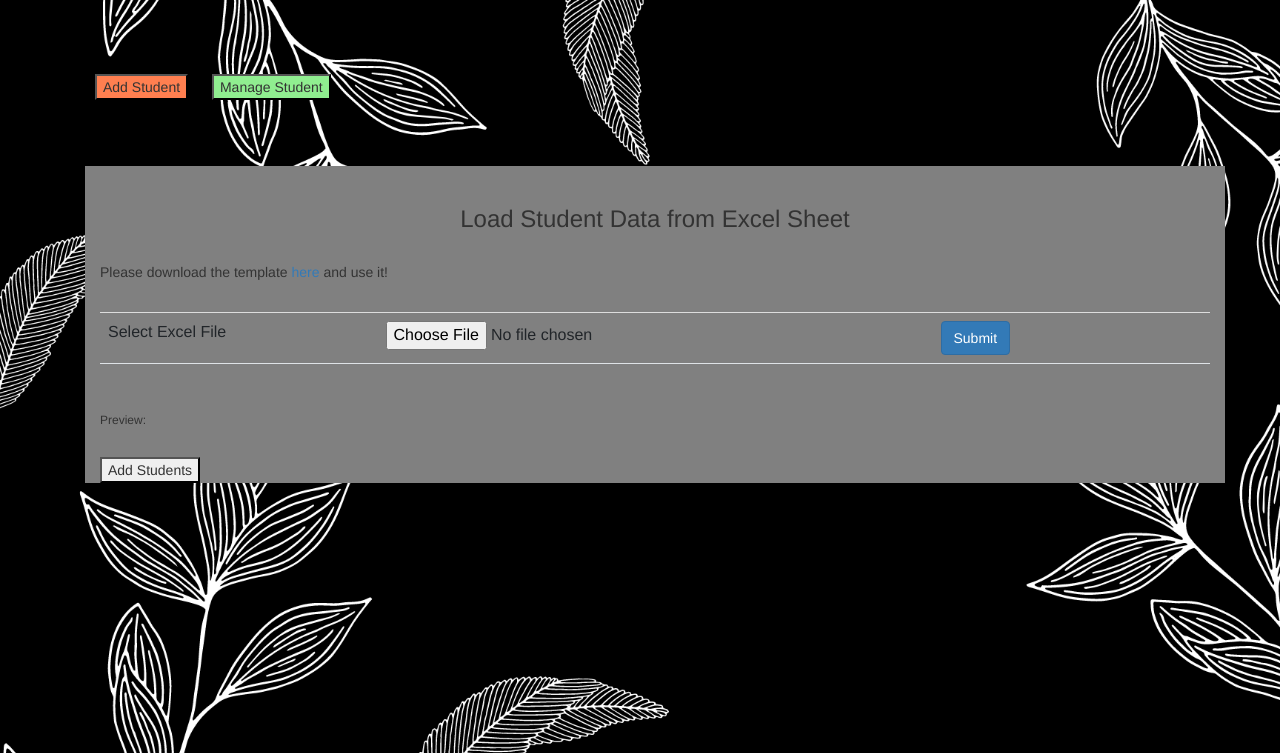
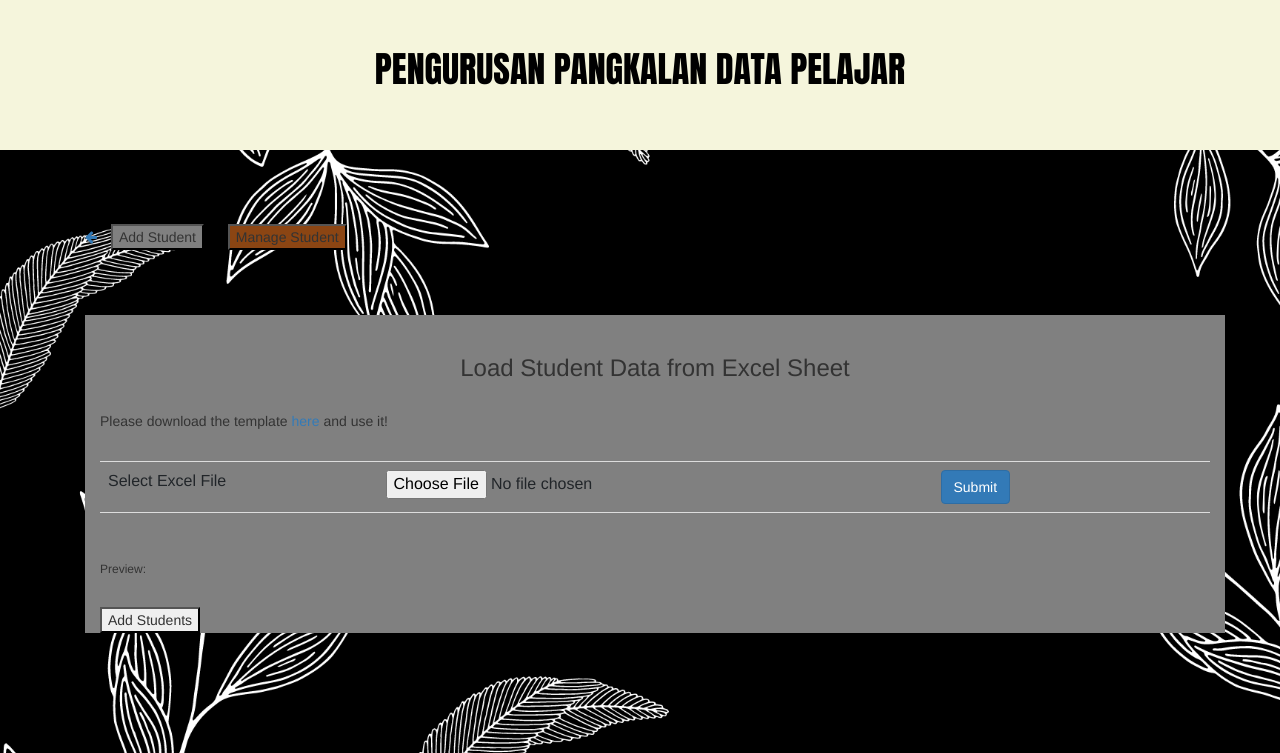
Before and after one commit to mrahmatm/csc578_grp, a PHP site: the page made by staff/manage student.php in a window 1280 px wide. Shown: the top 753 px of the page. Run offline with PHP 8.4, Linux system fonts and the light colour scheme; data comes from the database, SQL or seed files in the repository.

Commit message:
done design for staff page

```diff
--- a/log in.php
+++ b/log in.php
@@ -15,10 +15,11 @@
 <body>
     <style>
         body{
-            background-image: url("bla.png");
-            background-color: #cccccc;
+            background-image: url("lol.png");
+            background-size: cover;
         }
         .container{
+            background-color: grey;
             margin-left:100px;
             text-align: center;
             font-size: 18px;
--- /dev/null
+++ b/staff/designStudent.php
@@ -0,0 +1,51 @@
+<!DOCTYPE html>
+<html lang="en">
+<head>
+    <meta charset="UTF-8">
+    <meta http-equiv="X-UA-Compatible" content="IE=edge">
+    <meta name="viewport" content="width=device-width, initial-scale=1.0">
+    <link rel="stylesheet" href="https://cdnjs.cloudflare.com/ajax/libs/font-awesome/4.7.0/css/font-awesome.min.css">
+<style>
+    .header{
+  background-color:beige;
+  color: black;
+  padding: 30px;
+}
+
+.btn {
+  background-color:black ;
+  border: none;
+  color: white;
+  padding: 12px 16px;
+  font-size: 16px;
+  cursor: pointer;
+}
+
+/* Darker background on mouse-over */
+.btn:hover {
+  background-color: #fa8072;
+}
+
+.table1 {
+  border-collapse: collapse;
+  width: 100%;
+
+}
+
+.table1 th, td {
+  padding: 8px;
+  text-align: left;
+  border-bottom: 1px solid #ddd;
+
+}
+
+.table1 tr:hover {background-color:#ffa07a;}
+
+table {
+  border-collapse: collapse;
+  width: 100%;
+
+}
+
+</style>
+</head>
--- a/staff/manage invoices.php
+++ b/staff/manage invoices.php
@@ -18,7 +18,7 @@ echo "
     <meta http-equiv="X-UA-Compatible" content="IE=edge">
     <meta name="viewport" content="width=device-width, initial-scale=1.0">
     <link rel="stylesheet" href="https://cdnjs.cloudflare.com/ajax/libs/font-awesome/4.7.0/css/font-awesome.min.css">
-    <title>Document</title>
+    <title>PENGURUSAN INVOICE</title>
     <style>
         body{
             background-color: #b0c4de;
--- a/staff/manage student.php
+++ b/staff/manage student.php
@@ -1,6 +1,7 @@
 <?php
 
 include "common.php";
+include "designStudent.php";
 
 ?>
 <!DOCTYPE html>
@@ -9,6 +10,7 @@ include "common.php";
         <title>PENGURUSAN PELAJAR</title>
         <meta name="viewport" content="width=device-width, initial-scale=1.0">
         <link rel="stylesheet" href="https://maxcdn.bootstrapcdn.com/bootstrap/3.3.6/css/bootstrap.min.css" />
+        <link rel="stylesheet" href="https://cdnjs.cloudflare.com/ajax/libs/font-awesome/4.7.0/css/font-awesome.min.css">
 
         <script>
         window.onload = function(){
@@ -23,6 +25,14 @@ include "common.php";
 
 
         }
+
+        h1 {text-align: center;
+            margin-top: 20px;
+            font-family: Impact, fantasy;
+            font: size 42px;
+
+        }
+
         #addStudentDiv{
             background-color: grey;
         }
@@ -36,11 +46,17 @@ include "common.php";
 
     </style>
     <body>
+    <div class="header">
+    <h1>PENGURUSAN PANGKALAN DATA PELAJAR </h1><br>
+    </div>
+
         <div class="container">
-            <button id="btnToggleAddStudent" class="buttonToggle" style="background-color: coral;"
+            <a href="dashboard.php"><i class="fa fa-arrow-left fa-2xl" ></i></a>
+
+            <button id="btnToggleAddStudent" class="buttonToggle" style="background-color: grey;"
             onclick="toggleDivDisplay('manageStudentDiv', 'addStudentDiv')">Add Student</button>
 
-            <button id="btnToggleManageStudent" class="buttonToggle" style="background-color: rgb(144,238,144);"
+            <button id="btnToggleManageStudent" class="buttonToggle" style="background-color:#8b4513 ;"
             onclick="toggleDivDisplay('addStudentDiv', 'manageStudentDiv')">Manage Student</button>
 
             <div class="container" id="addStudentDiv">
@@ -71,20 +87,29 @@ include "common.php";
             </div>
 
             <div class="container hiddenDiv" style="background-color:#8b4513" id="manageStudentDiv">
-                <h3 align="center">PENGURUSAN PELAJAR</h3><br>
+                <h3 align="center">SENARAI PELAJAR</h3><br>
+        <table>
+            <th>
                 <label for="inputSearch">Search:</label>
                 <input type="text" id="inputSearch" onkeyup="fetchManageChildren()" autofocus>
                 <label for="inputSearch"> (by student BC)</label><br>
+            </th>
+            <th>
                 <label for="sortType">Sort by: </label>
                 <select name="sortType" id="sortType" onchange="fetchManageChildren()">
                     <option value="-" selected>-</option>
                     <option value="student_BC">BC</option>
                     <option value="student_name">Name</option>
                 </select><br>
-                <button onclick="fetchManageChildren()">Refresh</button><br>
-                <p>Delete Selected: </p><button onclick="terminateChildren()">Delete</button><br>
+            </th>
+        </table>
+        <table>
+                <th><button onclick="fetchManageChildren()">Refresh</button><br></th>
+                <th><p>Delete Selected: </p></th>
+                <th><button onclick="terminateChildren()">Delete</button><br></th>
+        </table>
                 <div>
-                    <table id="studentTable" class="table">
+                    <table id="studentTable" class="table1">
                         <tr>
                             <th>BC</th><th>Name</th><th>Parent</th><th>Action</th>
                         </tr>
```
Also changed, not shown: lol.png (added), parent/dashP.png (added).
